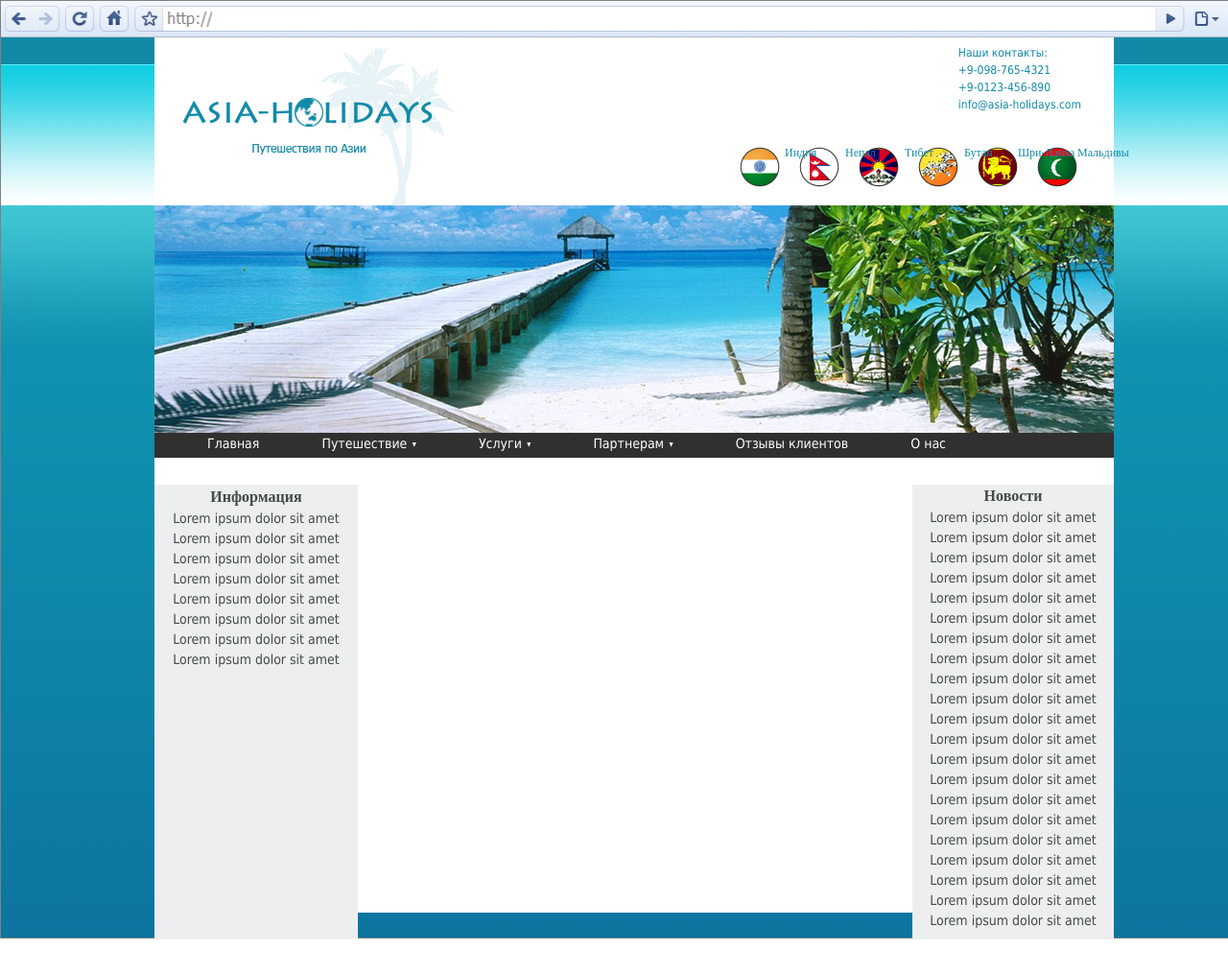
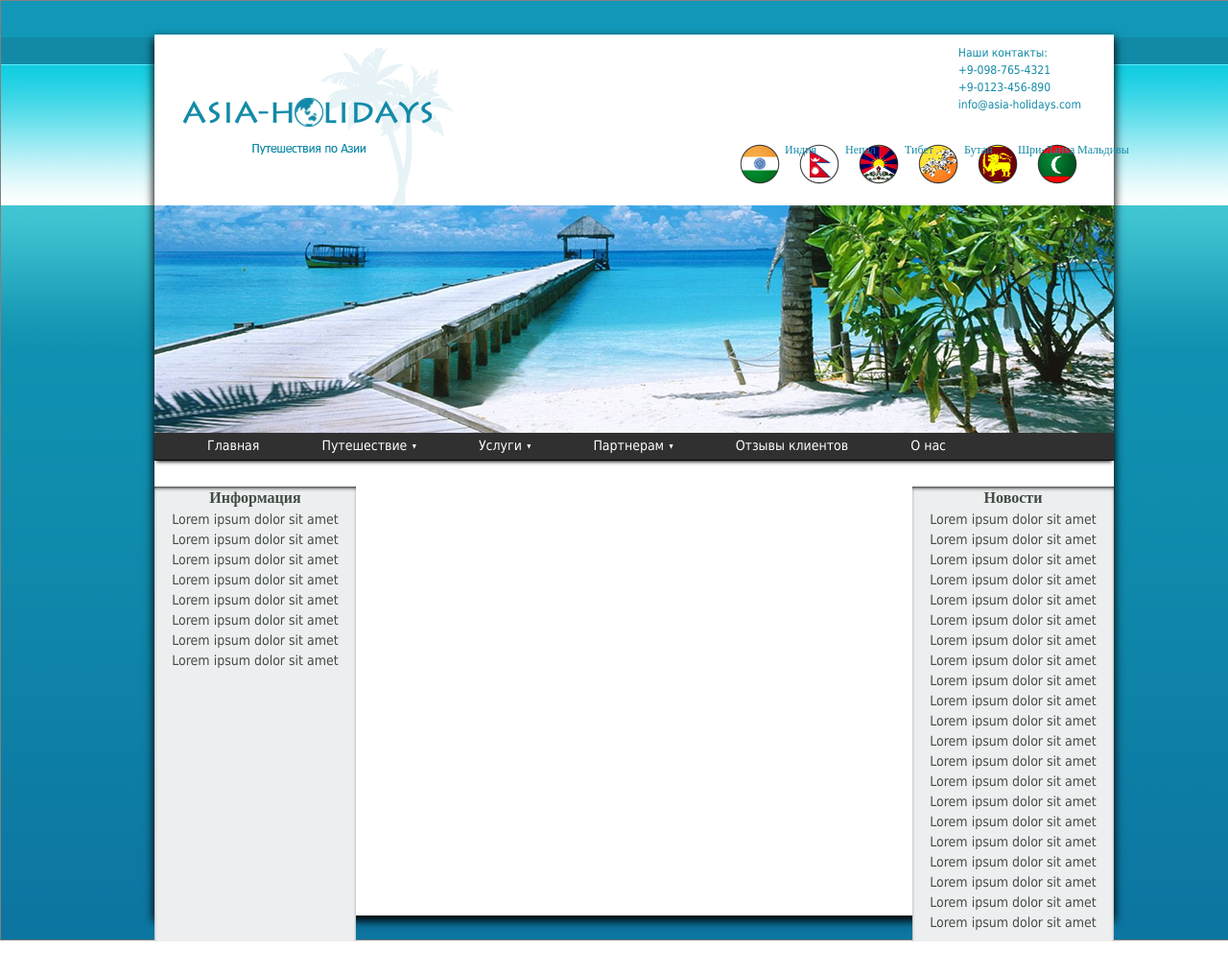
Before and after one commit to Akvilon/Home-Work-4, a plain HTML site: page index.html in a window 1280 px wide. Shown: the top 1016 px of the page at 96% size. Drawn offline with Linux system fonts and the light colour scheme.

Commit message:
added shadows

```diff
--- a/index.html
+++ b/index.html
@@ -7,7 +7,6 @@
   </head>
   <body>
     <div class="ground">
-    <img class="google" src="Layers/Google_head.png" height="38" width="1280">
 
     <div class="wrapper">
       <div class="header">
--- a/style.css
+++ b/style.css
@@ -1,27 +1,25 @@
 .ground {
 	background-image: url('Layers/background/main_background.png');
-	height: 976px;
+	height: 978px;
 	width: 1320px;
    border: 1px solid grey;
+   margin: 0 auto;
 }
 
 .wrapper {
 	background-image: url('Layers/background/background.png');
 	margin: 0 auto;
-	margin-top: -6px;
-	height: 915px;
+	height: 918px;
 	width: 1000px;
+   margin-top: 35px;
+   box-shadow: 0px 5px 9px 1px rgba(0,0,0,1);
 }
 
-.google {
-	height: 38px;
-	width: 1320px;
-}
 
 /*HEADER*/
 
 .header {
-	height: 176px;
+	height: 178px;
 }
 
 .logo {
@@ -47,7 +45,7 @@
    width: 390px;
    float: right;
    clear: right;
-   margin-top: 25px;
+   margin-top: 22px;
    margin-right: 10px;
 }
 
@@ -82,6 +80,8 @@
 	height: 28px;
 	width: 1000px;
 	background-color: #303030;
+   box-shadow: 0px 3px 4px -2px rgba(0,0,0,1);
+   border-bottom: 1.5px solid black;
 }
 
 .nav_list {
@@ -123,7 +123,8 @@
 	top: 28px;
 	left: 45px;
 	width: 140px;
-	border: 1px solid black;
+	border-top: 1px solid black;
+   box-shadow: 0px 5px 9px 0px rgba(0,0,0,0.77);
 }
 
 .drop_menu_1_item {
@@ -151,7 +152,8 @@
    top: 28px;
    left: 45px;
    width: 140px;
-   border: 1px solid black;
+   border-top: 1px solid black;
+   box-shadow: 0px 5px 9px 0px rgba(0,0,0,0.77);
 }
 
 .drop_menu_2_item {
@@ -174,7 +176,8 @@
    top: 28px;
    left: 45px;
    width: 140px;
-   border: 1px solid black;
+   border-top: 1px solid black;
+   box-shadow: 0px 5px 9px 0px rgba(0,0,0,0.77);
 }
 
 .drop_menu_3_item {
@@ -208,7 +211,7 @@
    background-color: #edeef0;
    padding-bottom: 20000px;
    margin-bottom: -20000px;
-   border: 1px solid #edeef0;
+   box-shadow: inset 0px 3px 4px -2px rgba(0,0,0,1);
 }
 
 h2 {
@@ -239,6 +242,7 @@ h2 {
    background-color: #edeef0;
    padding-bottom: 20000px;
    margin-bottom: -20000px;
+   box-shadow: inset 0px 3px 4px -2px rgba(0,0,0,1);
 }
 
 .right_sidebar p {
@@ -256,6 +260,7 @@ h2 {
    height: 30px;
    text-align: center;
    margin-top: 5px;
+   clear: both;
 }
 
 
```
